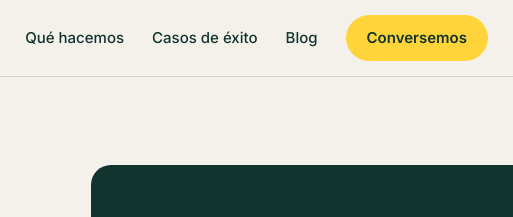
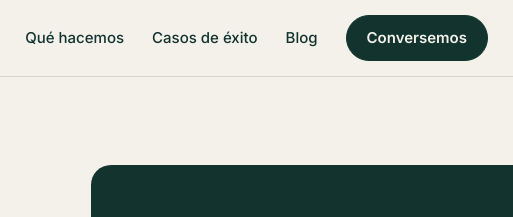
Before and after one commit to AlejandroFabricioMotta/dignum-web, a plain HTML site: page index.html in a window 1280 px wide. Shown: the top 217 px of the page, 614-1127 px from the left. Drawn offline with Linux system fonts and the light colour scheme.

Commit message:
Revierte prueba: botón superior Conversemos vuelve a su color original
Co-Authored-By: Claude Sonnet 5.5 <noreply@anthropic.com>
Claude-Session: https://claude.ai/code/session_0186Y1JAaxBwzfWDZELgHh8A

```diff
--- a/styles.css
+++ b/styles.css
@@ -157,7 +157,3 @@ footer .wrap::after{content:"Funes - Argentina"}
 .fundador-foto .firma strong{font-family:'Fraunces',Georgia,serif;font-size:22px;font-weight:500;color:var(--abeto);line-height:1.2}
 .fundador-foto .firma span{font-size:13px;color:var(--piedra);line-height:1.45}
 @media(max-width:820px){.fundador{grid-template-columns:1fr;gap:32px}.fundador-foto{position:static;order:-1;max-width:360px}}
-
-/* Botón superior "Conversemos": amarillo (prueba) */
-.menu .btn.solido{background:#FFD43B;border-color:#FFD43B;color:var(--abeto)}
-.menu .btn.solido:hover{background:#F2C200;border-color:#F2C200;color:var(--abeto)}
```
